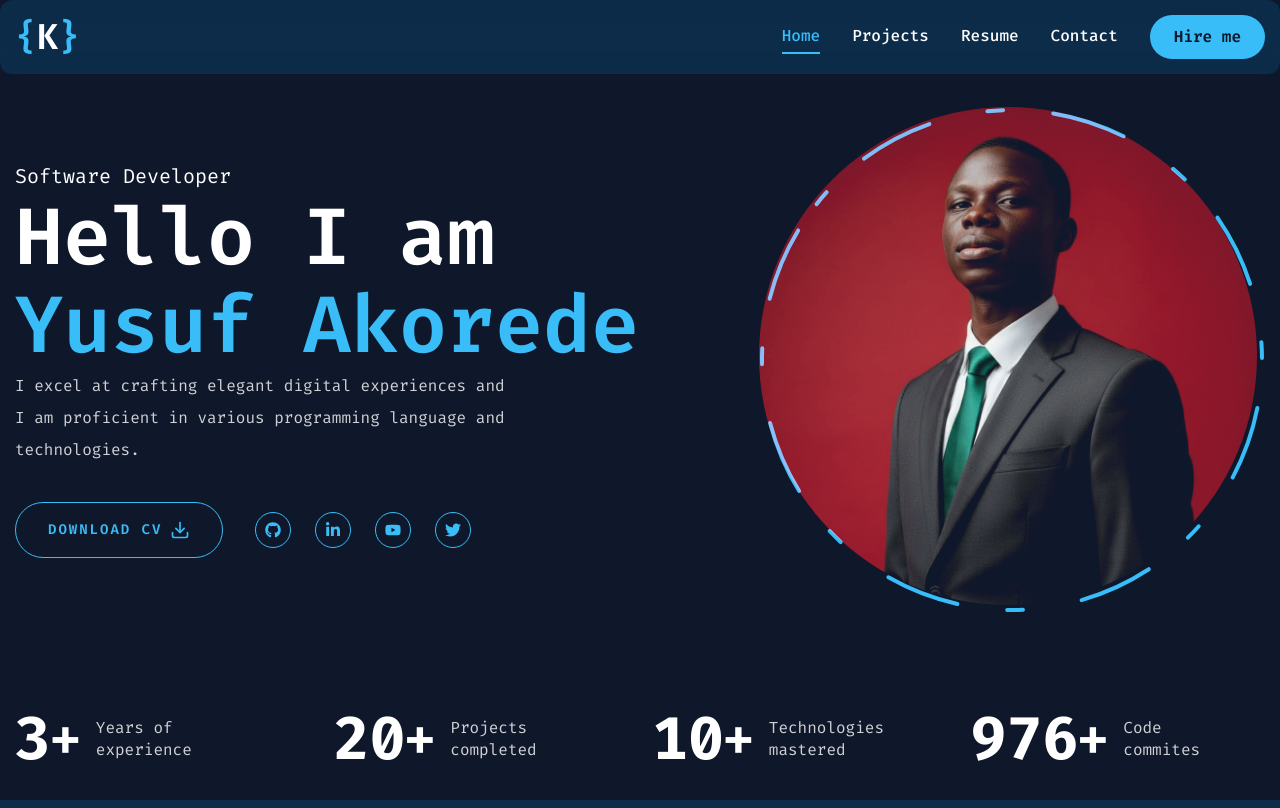
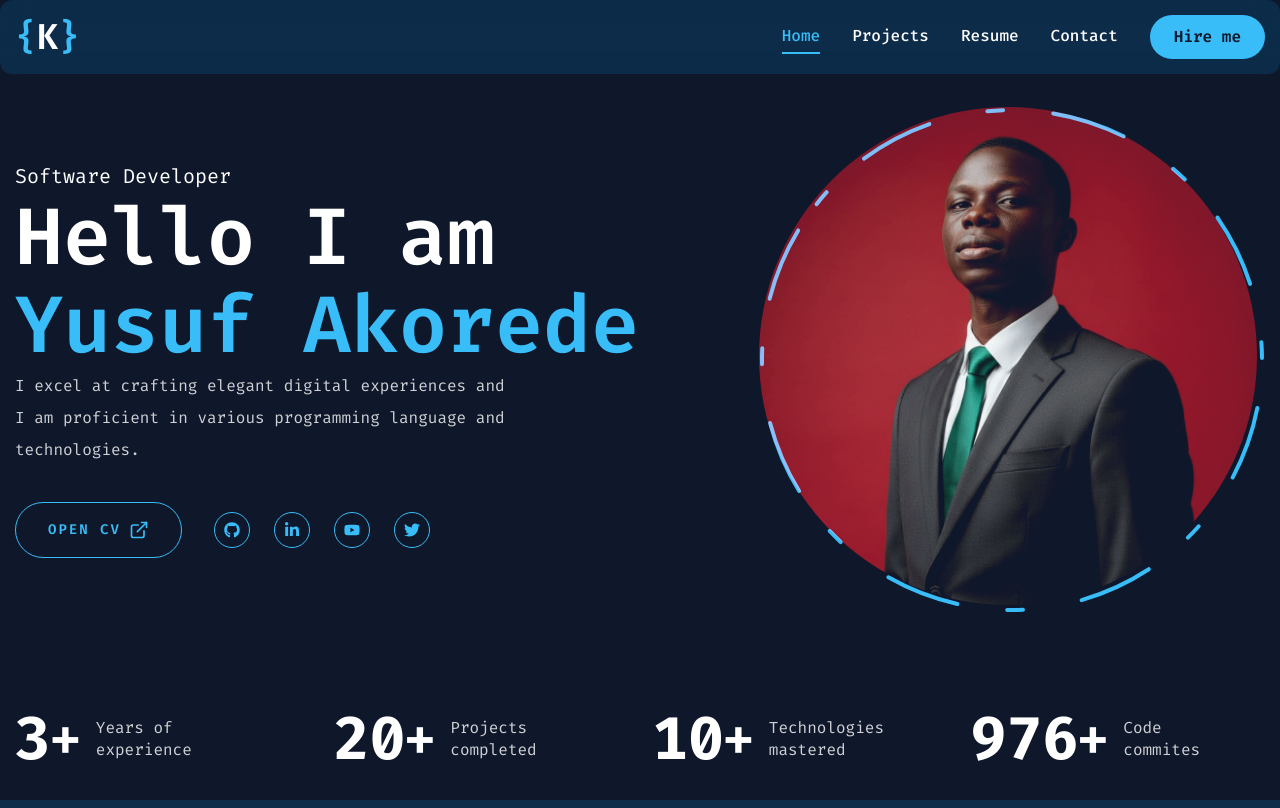
Before and after one commit to koredeycode/korecodes, a Next.js app: page / in a window 1280 px wide. Built offline with nearby package versions, Linux system fonts and the light colour scheme.

Commit message:
cv update

```diff
--- a/components/DownloadResumeButton.tsx
+++ b/components/DownloadResumeButton.tsx
@@ -1,29 +1,60 @@
 "use client";
 
+// import { useState } from "react";
+// import { FiDownload } from "react-icons/fi";
+// import { Button } from "./ui/button";
+
+// export default function DownloadResumeButton() {
+//   const [isDownloading, setIsDownloading] = useState(false);
+//   const handleDownload = () => {
+//     setIsDownloading(true);
+//     const link = document.createElement("a");
+//     link.href = "/Yusuf_Akorede_Resume.pdf";
+//     link.download = "Yusuf_Akorede_Resume.pdf"; // optional custom name
+//     link.click();
+//     setIsDownloading(false);
+//   };
+
+//   return (
+//     <Button
+//       onClick={handleDownload}
+//       variant="outline"
+//       size="lg"
+//       className="uppercase flex items-center gap-2"
+//     >
+//       <span>{isDownloading ? "Downloading" : "Download"} CV</span>
+//       <FiDownload className="text-xl" />
+//     </Button>
+//   );
+// }
+
 import { useState } from "react";
-import { FiDownload } from "react-icons/fi";
+import { FiDownload, FiExternalLink } from "react-icons/fi";
 import { Button } from "./ui/button";
 
 export default function DownloadResumeButton() {
-  const [isDownloading, setIsDownloading] = useState(false);
-  const handleDownload = () => {
-    setIsDownloading(true);
-    const link = document.createElement("a");
-    link.href = "/Korecodes_Resume.pdf";
-    link.download = "Yusuf-Akorede-Resume.pdf"; // optional custom name
-    link.click();
-    setIsDownloading(false);
+  const [isOpening, setIsOpening] = useState(false);
+
+  const handleOpen = () => {
+    setIsOpening(true);
+
+    // Open PDF in a new browser tab
+    window.open("/Yusuf_Akorede_Resume.pdf", "_blank", "noopener,noreferrer");
+
+    // Reset state after a short delay (so user sees the loading state briefly)
+    setTimeout(() => setIsOpening(false), 500);
   };
 
   return (
     <Button
-      onClick={handleDownload}
+      onClick={handleOpen}
       variant="outline"
       size="lg"
       className="uppercase flex items-center gap-2"
+      disabled={isOpening}
     >
-      <span>{isDownloading ? "Downloading" : "Download"} CV</span>
-      <FiDownload className="text-xl" />
+      <span>{isOpening ? "Opening..." : "Open CV"}</span>
+      <FiExternalLink className="text-xl" />
     </Button>
   );
 }
```
Also changed, not shown: 1 other file (tests, documents, lock files or other folders).
